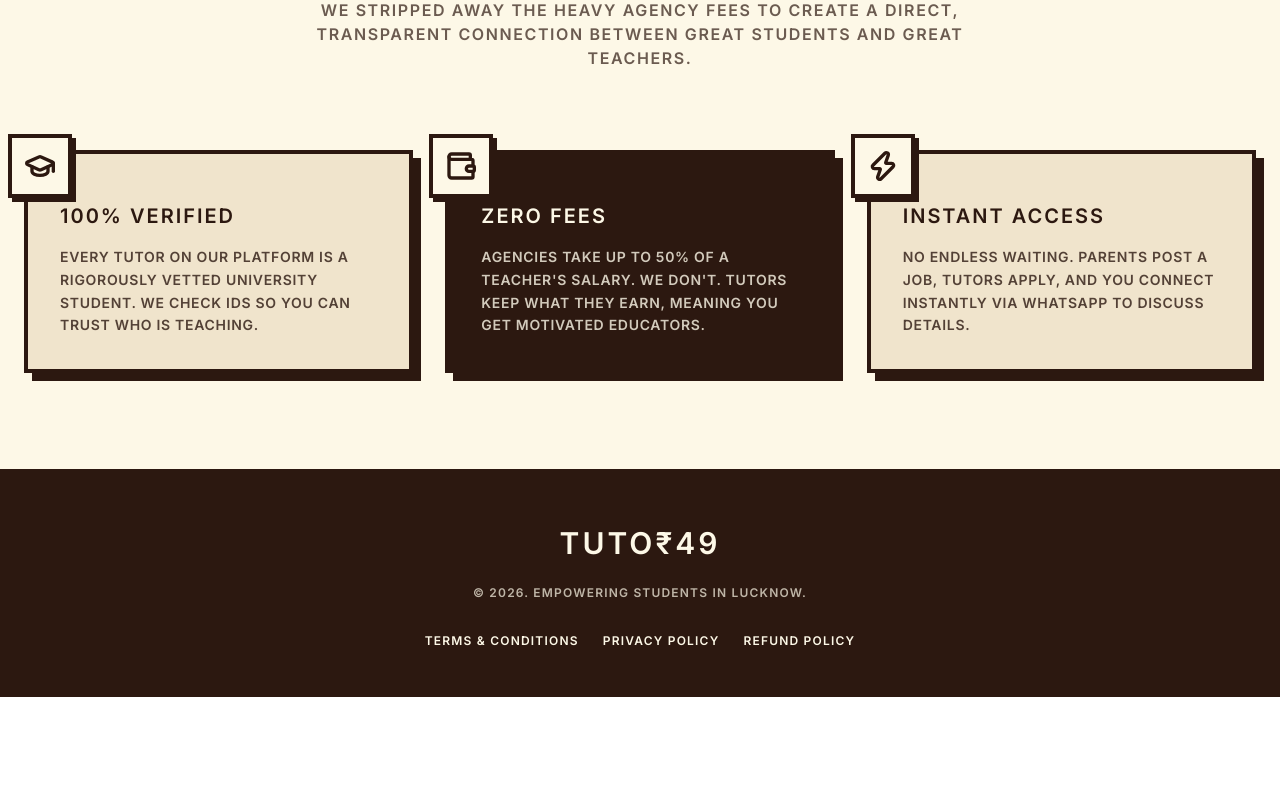
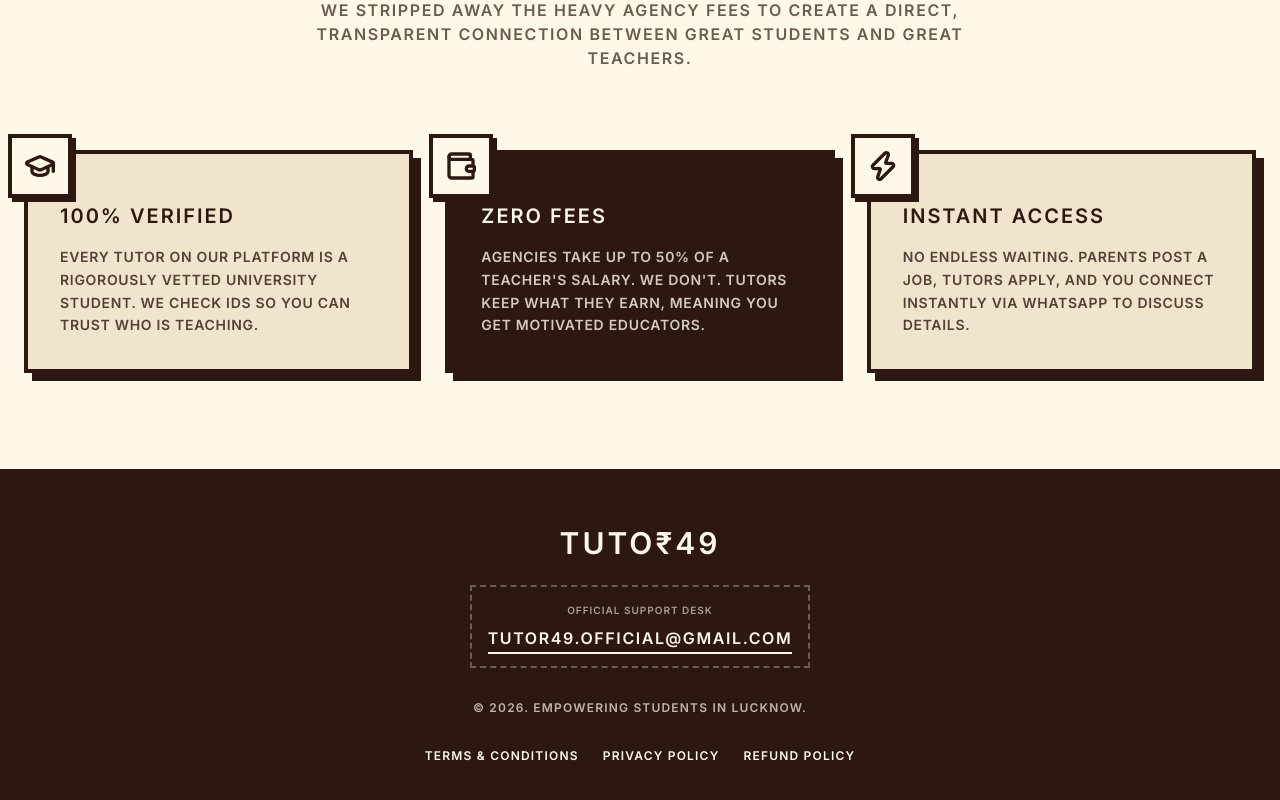
Before and after one commit to Amaan225/Luminous-Classes-Frontend, a React (Vite) app: page / in a window 1280 px wide. Shown: the part 934-1734 px from the top of the page. Before the commit the page ends 1631 px from the top, so only its background shows below. Built offline with nearby package versions, Linux system fonts and the light colour scheme; a web font is replaced by a local one.

Commit message:
added mail support

```diff
--- a/src/pages/LandingPage.jsx
+++ b/src/pages/LandingPage.jsx
@@ -120,7 +120,24 @@
       {/* ========================================== */}
       <footer className="bg-[#2C1810] text-[#FDF8E7] py-12 text-center border-t-8 border-[#2C1810]">
         <h2 className="text-3xl font-black uppercase tracking-widest mb-6">TUTO₹49</h2>
-        <p className="mb-8 font-bold uppercase tracking-widest text-xs opacity-70">© 2026. Empowering Students in Lucknow.</p>
+
+        {/* --- NEW VINTAGE SUPPORT SECTION --- */}
+        <div className="mb-8 inline-block border-2 border-dashed border-[#FDF8E7]/30 p-4">
+          <p className="text-[10px] font-black uppercase tracking-widest text-[#FDF8E7]/60 mb-2">
+            OFFICIAL SUPPORT DESK
+          </p>
+          <a
+            href="mailto:tutor49.official@gmail.com"
+            className="text-sm md:text-base font-black tracking-widest hover:text-[#f0e4cc] transition-colors border-b-2 border-[#FDF8E7] pb-1"
+          >
+            TUTOR49.OFFICIAL@GMAIL.COM
+          </a>
+        </div>
+        {/* ------------------------------------ */}
+
+        <p className="mb-8 font-bold uppercase tracking-widest text-xs opacity-70">
+          © 2026. Empowering Students in Lucknow.
+        </p>
 
         <div className="flex flex-col sm:flex-row justify-center gap-6 text-xs font-black uppercase tracking-widest">
           <Link to="/terms" className="hover:text-[#f0e4cc] hover:underline transition-colors">Terms & Conditions</Link>
--- a/src/pages/TutorPortal.jsx
+++ b/src/pages/TutorPortal.jsx
@@ -240,7 +240,7 @@
 
                     <div className="flex justify-between items-center mt-2">
                       <p className="text-[10px] uppercase font-bold opacity-60 max-w-[150px] leading-tight">
-                        Verified requirement. Unlock for direct WhatsApp.
+                        Verified requirement. Unlock for direct Call.
                       </p>
                       <button
                         onClick={() => {
```
